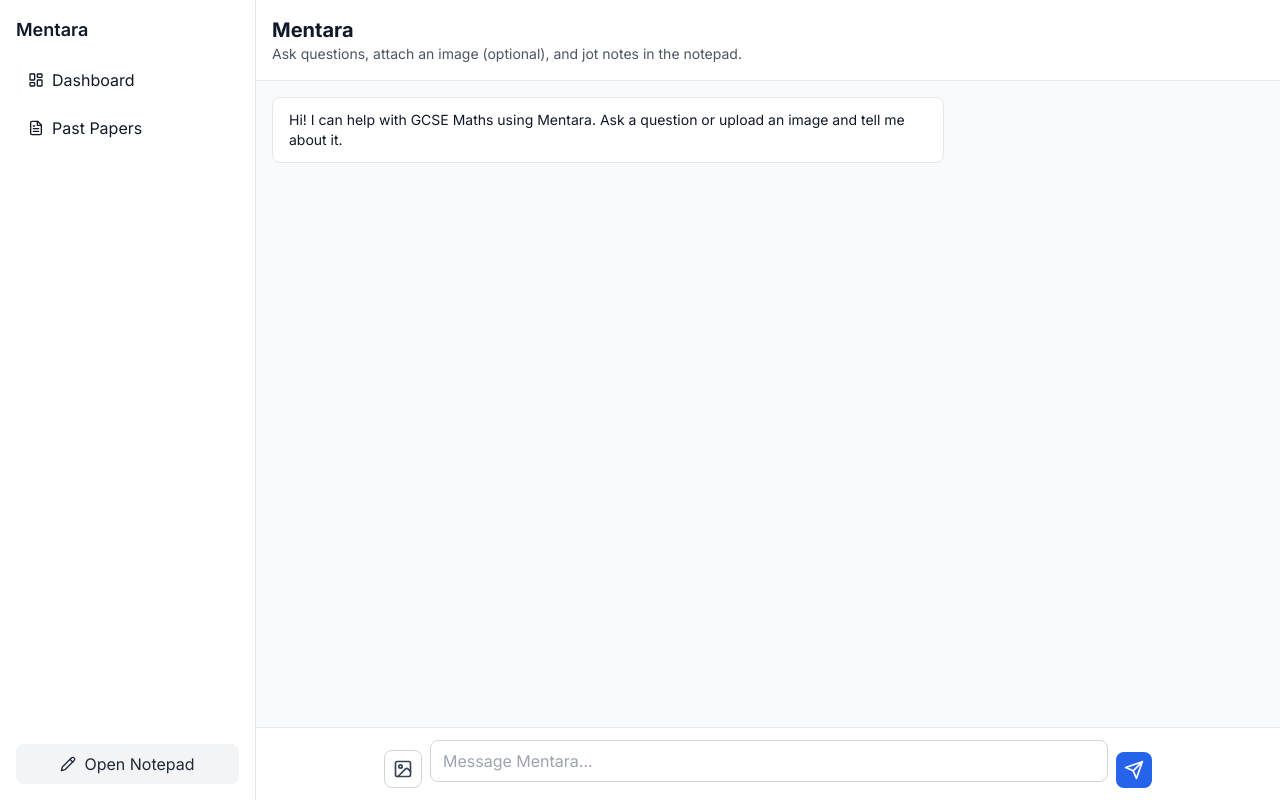
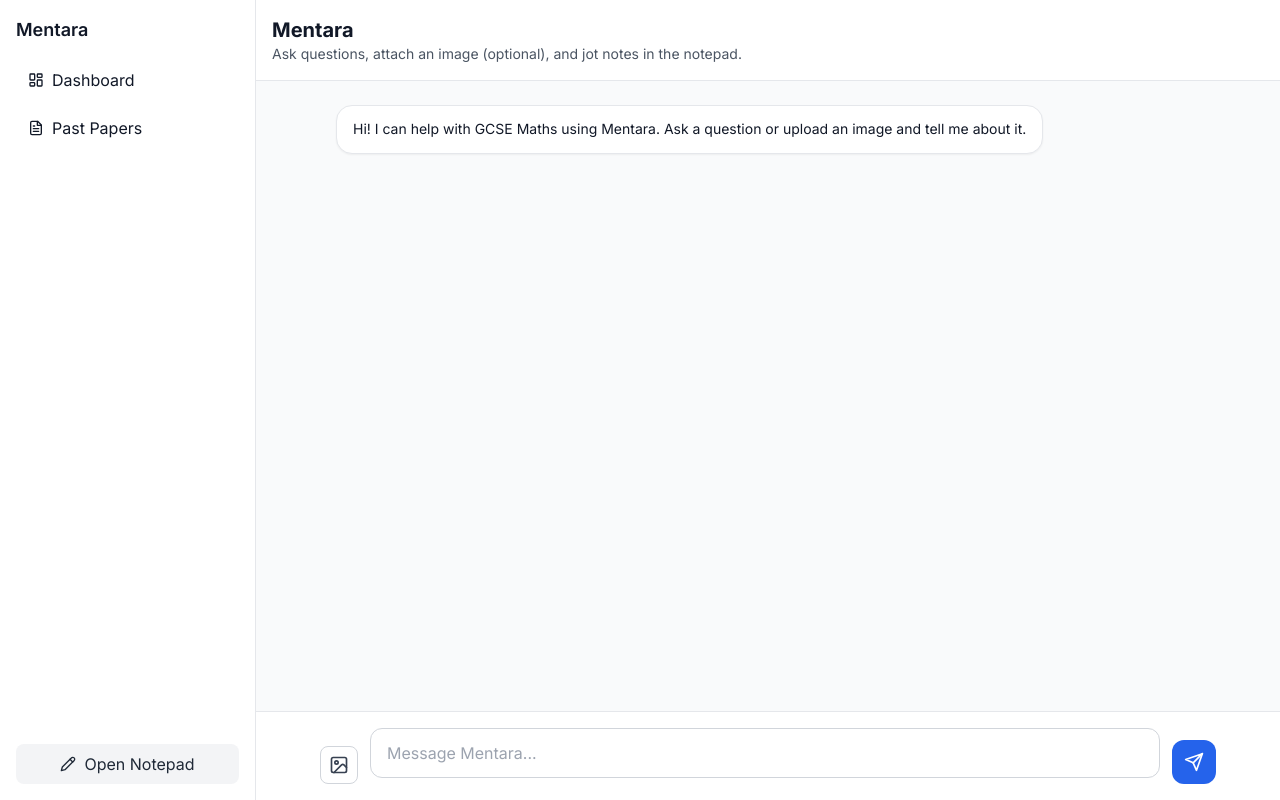
Before and after one commit to jack33wong/tutor, a Next.js app: page / in a window 1280 px wide. Built offline with nearby package versions, Linux system fonts and the light colour scheme.

Commit message:
Update chat page conversation layout to match ChatGPT style and fix exam page syntax errors

```diff
--- a/app/exam/[id]/page.tsx
+++ b/app/exam/[id]/page.tsx
@@ -583,6 +583,8 @@
                   </div>
                 </div>
               </div>
+            </div>
+          </div>
         </main>
       </div>
     </div>
@@ -773,7 +775,7 @@
                     Return to Dashboard
                   </button>
                   <button
-              onClick={() => router.push('/exams')}
+                    onClick={() => router.push('/past-papers')}
                     className="btn-secondary"
                   >
                     View All Exams
--- a/app/page.tsx
+++ b/app/page.tsx
@@ -102,26 +102,36 @@
 						<p className="text-sm text-gray-600">Ask questions, attach an image (optional), and jot notes in the notepad.</p>
 					</header>
 
-					<div className="flex-1 overflow-y-auto p-4 space-y-4">
+					{/* Centered Conversation Area */}
+					<div className="flex-1 overflow-y-auto">
+						<div className="max-w-4xl mx-auto px-4 py-6">
 							{messages.map((m, idx) => (
-							<div key={idx} className={`max-w-2xl ${m.role === 'user' ? 'ml-auto' : ''}`}>
-								<div className={`px-4 py-3 rounded-lg text-sm ${m.role === 'user' ? 'bg-primary-600 text-white whitespace-pre-wrap' : 'bg-white border border-gray-200 text-gray-900'}`}>
+								<div key={idx} className={`mb-6 ${m.role === 'user' ? 'text-right' : 'text-left'}`}>
+									<div className={`inline-block max-w-3xl ${m.role === 'user' ? 'ml-auto' : 'mr-auto'}`}>
+										<div className={`px-4 py-3 rounded-2xl text-sm leading-relaxed ${
+											m.role === 'user'
+												? 'bg-primary-600 text-white'
+												: 'bg-white border border-gray-200 text-gray-900 shadow-sm'
+										}`}>
 											{m.role === 'user' ? (
-										m.content
+												<div className="whitespace-pre-wrap">{m.content}</div>
 											) : (
 												<MarkdownMessage content={m.content} />
 											)}
 										</div>
 									</div>
+								</div>
 							))}
+						</div>
 					</div>
 
 					{/* Input Bar */}
-					<div className="border-t border-gray-200 bg-white p-3">
-						<div className="max-w-3xl mx-auto flex items-end space-x-2">
+					<div className="border-t border-gray-200 bg-white p-4">
+						<div className="max-w-4xl mx-auto">
+							<div className="flex items-end space-x-3">
 								<button
 									onClick={() => fileRef.current?.click()}
-								className="p-2 rounded-lg border border-gray-300 hover:bg-gray-50 text-gray-700"
+									className="p-2 rounded-lg border border-gray-300 hover:bg-gray-50 text-gray-700 transition-colors"
 									title="Attach image"
 								>
 									<ImageIcon className="w-5 h-5" />
@@ -149,7 +159,7 @@
 										}}
 										rows={1}
 										placeholder={uploadName ? `Message (attached: ${uploadName})` : 'Message Mentara...'}
-									className="w-full resize-none px-3 py-2 border border-gray-300 rounded-lg focus:ring-2 focus:ring-primary-500 focus:border-primary-500"
+										className="w-full resize-none px-4 py-3 border border-gray-300 rounded-xl focus:ring-2 focus:ring-primary-500 focus:border-primary-500 transition-colors"
 									/>
 								</div>
 								<button
@@ -158,11 +168,12 @@
 										console.log('Send button clicked');
 										send();
 									}}
-								className="p-2 rounded-lg bg-primary-600 hover:bg-primary-700 text-white disabled:opacity-50"
+									className="p-3 rounded-xl bg-primary-600 hover:bg-primary-700 text-white disabled:opacity-50 transition-colors"
 									title="Send"
 								>
 									<Send className="w-5 h-5" />
 								</button>
+							</div>
 						</div>
 					</div>
 				</main>
```
Lines whose indentation alone changed are shown as unchanged.
